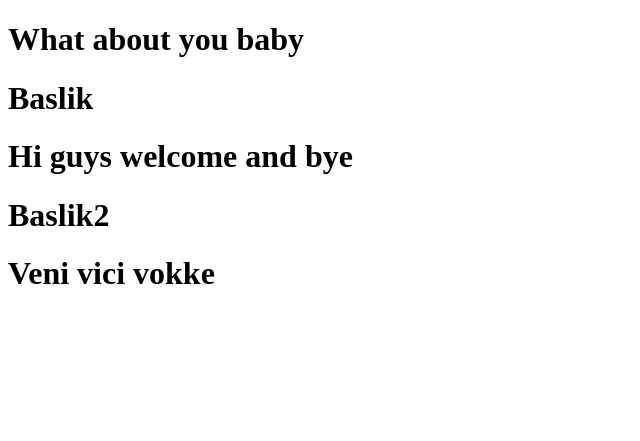
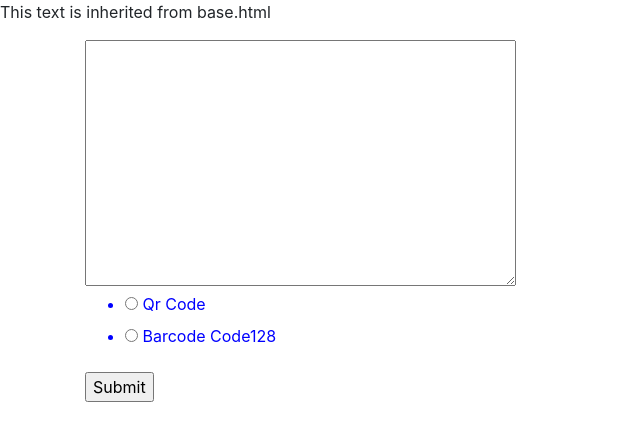
Before and after one commit to canklot/Django_qr, a Django app: page /qr_app/ in a window 1280 px wide. Shown: the top 441 px of the page, without its empty margins (0-640 px from the left). Run offline with Django 3.2, Linux system fonts and the light colour scheme.

Commit message:
Moved form to index, added style to form, cleaned the code

```diff
--- /dev/null
+++ b/qr_project/qr_app/static/styles.css
@@ -0,0 +1,3 @@
+.radio_css{
+    color:blue;
+}
--- a/qr_project/qr_app/templates/qr_app/base.html
+++ b/qr_project/qr_app/templates/qr_app/base.html
@@ -6,10 +6,10 @@
         <meta name="viewport" content="width=device-width, initial-scale=1, shrink-to-fit=no">
         <!-- Bootstrap CSS -->
         <link rel="stylesheet" href="https://cdn.jsdelivr.net/npm/bootstrap@4.3.1/dist/css/bootstrap.min.css" integrity="sha384-ggOyR0iXCbMQv3Xipma34MD+dH/1fQ784/j6cY/iJTQUOhcWr7x9JvoRxT2MZw1T" crossorigin="anonymous">
-
+        <link rel="stylesheet" href="/static/styles.css">
     </head>
     <body>
-        <h1>This text is inherited from base.html</h1>
+        <p>This text is inherited from base.html</p>
         <div class="container">
         {% block content%}{% endblock content%}
         </div>
--- a/qr_project/qr_app/templates/qr_app/form.html
+++ b/qr_project/qr_app/templates/qr_app/form.html
@@ -2,9 +2,12 @@
 
 
 {% block content%}
-<form action="/qr_app/form" method="post">
+<form action="{{ current_path }}" method="post">
     {% csrf_token %}
-    {{ form }}
+    <div></div>
+    <div >{{ form.text }}</div>
+    <div class="radio_css">{{ form.barcode_type_selection }}</div>
+
     <input type="submit" value="Submit">
 </form>
 {% endblock content%}
--- a/qr_project/qr_app/urls.py
+++ b/qr_project/qr_app/urls.py
@@ -5,6 +5,6 @@
 urlpatterns = [
     path('', views.index, name='index'),
     path('bathroom', views.bathroom, name='bathroom'),
-    path('form', views.form, name='form'),
+
 
 ]
--- a/qr_project/qr_app/views.py
+++ b/qr_project/qr_app/views.py
@@ -3,36 +3,11 @@
 from .utils.barcode_logic import convert_list_to_barcode, convert_list_to_qr
 from .forms import TextForm
 
+def index(request):
+    if request.method != 'POST':
+        form = TextForm()
+        return render(request, 'qr_app/form.html', {'form': form})
 
-
-mylist = [
-    {
-        "author": "Mustafa",
-        "title": "Baslik",
-        "content": "Hi guys welcome and bye",
-    },
-    {
-        "author": "Mehmet",
-        "title": "Baslik2",
-        "content": "Veni vici vokke",
-    }]
-
-
-def index(request):
-    context = {
-        "mylist": mylist
-    }
-    return render(request, "qr_app/home.html", context)
-    # return HttpResponse("Hello, world. You're at the polls index.")
-
-
-def bathroom(request):
-    if __debug__:
-        return HttpResponse("You only see this mesage when debug detected")
-    return render(request, "qr_app/bathroom.html", {"title": "dirty"})
-
-
-def form(request):
     if request.method == 'POST':
         # create a form instance and populate it with data from the request:
         form = TextForm(request.POST)
@@ -48,8 +23,7 @@
             response = HttpResponse(pdf, content_type='application/pdf')
             response['Content-Disposition'] = 'attachment; filename="output.pdf"'
             return response
-    # if a GET (or any other method) we'll create a blank form
-    else:
-        form = TextForm()
 
-    return render(request, 'qr_app/form.html', {'form': form})
+
+def bathroom(request):
+    return render(request, "qr_app/bathroom.html", {"title": "dirty"})
```
Also changed, not shown: qr_project/qr_app/utils/pdf_logic.py (+0 -21 lines).
